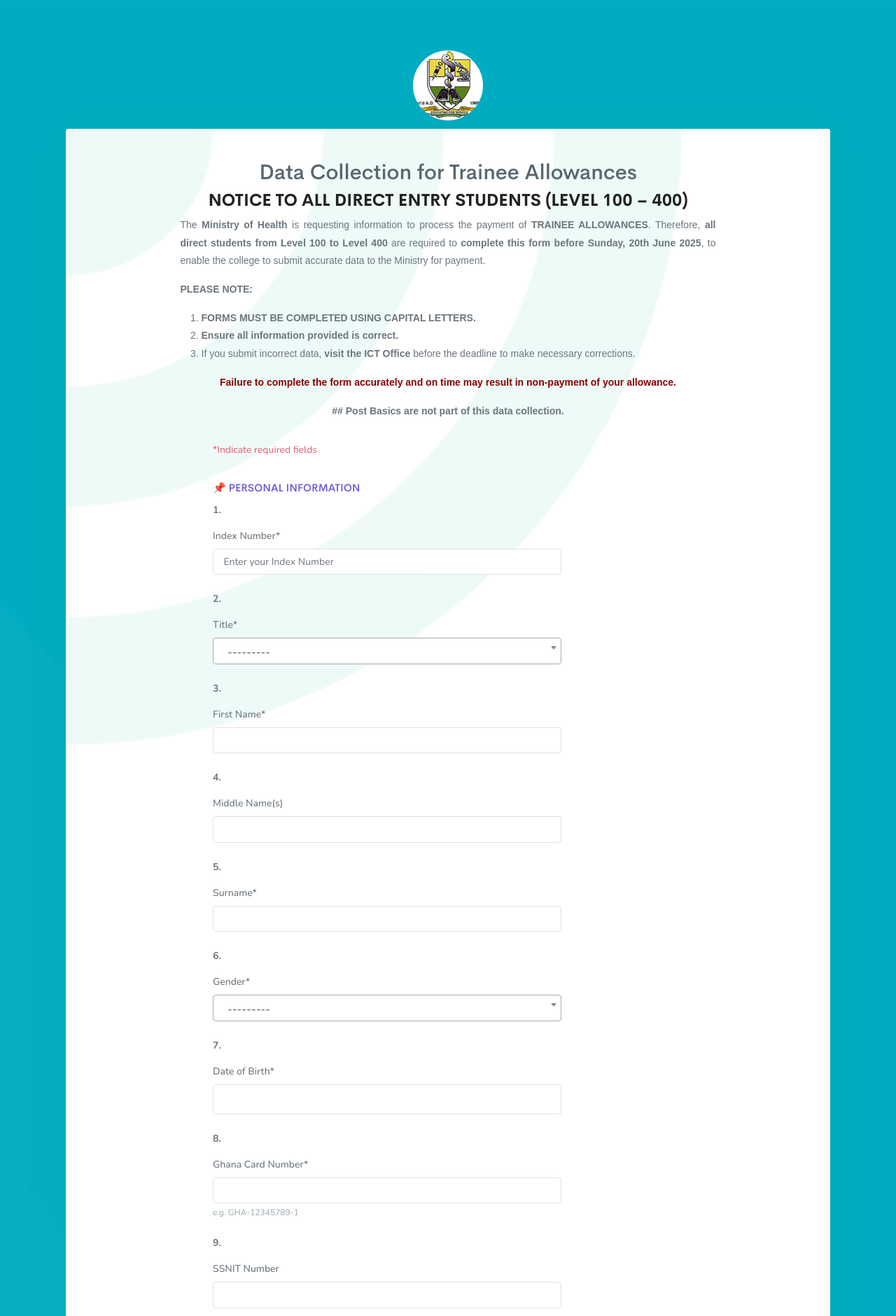
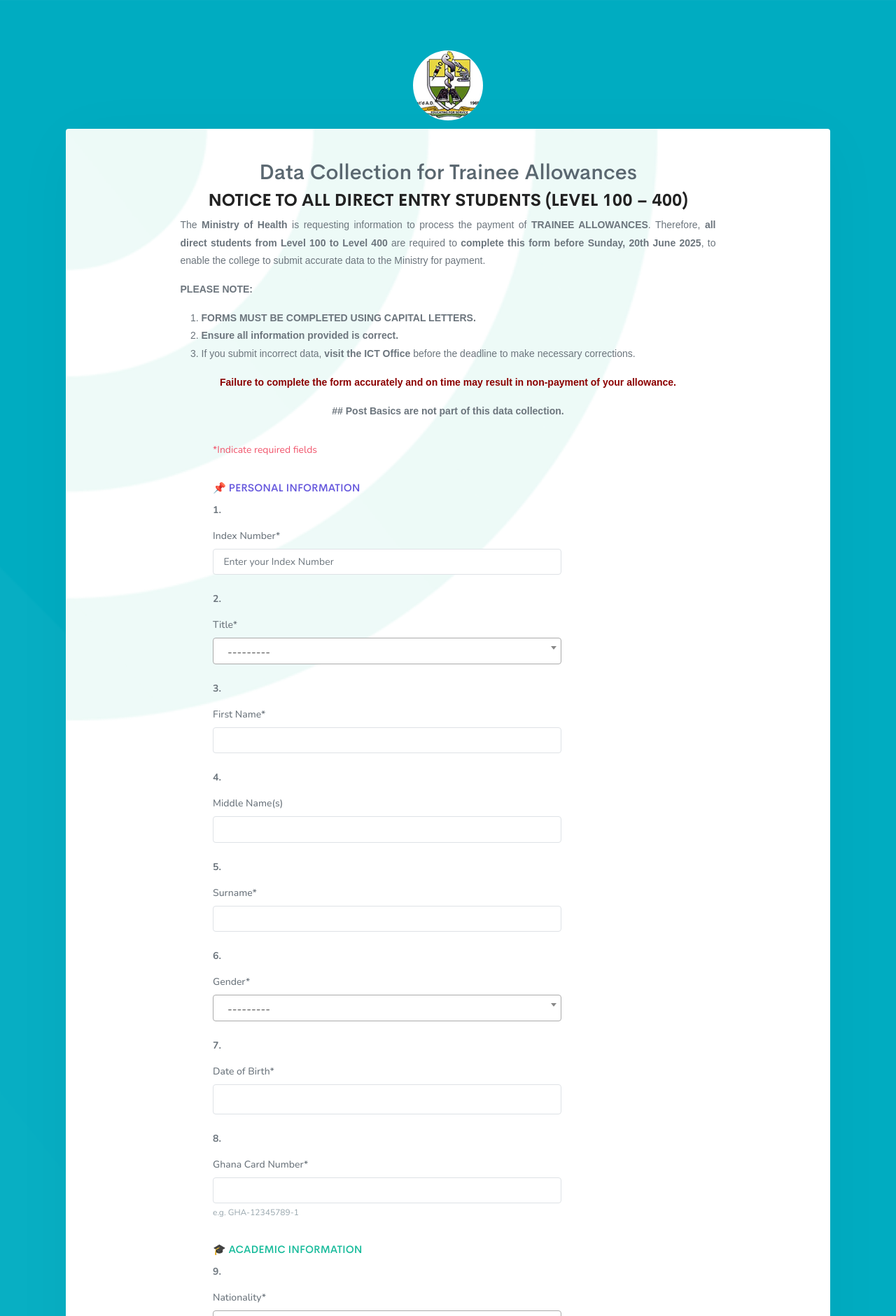
Before and after one commit to Rasonaapo/trainee_survey, a Django app: page / in a window 1280 px wide. Shown: the top 1880 px of the page at 70% size. Run offline with Django 5.2, Linux system fonts and the light colour scheme; data comes from the database, SQL or seed files in the repository; some libraries are stand-ins or nearby versions.

Commit message:
ssnit number field exempted

```diff
--- a/formsapp/admin.py
+++ b/formsapp/admin.py
@@ -51,7 +51,7 @@
     writer.writerow([
         'Index Number', 'Title', 'First Name', 'Middle Name',
         'Surname', 'Gender', 'Date of Birth', 'Ghana Card Number',
-        'SSNIT Number', 'Nationality', 'Program', 'Level',
+        'Nationality', 'Program', 'Level',
         'Year Admitted', 'Student Status', 'Email',
         'Bank Name', 'Bank Branch', 'Account Type', 'Account Number',  'Submitted At'
     ])
@@ -66,7 +66,6 @@
             str(obj.gender).upper(),
             obj.date_of_birth.strftime('%Y-%m-%d'),
             str(obj.ghana_card).upper(),
-            str(obj.ssnit_number or '').upper(),
             str(obj.nationality).upper(),
             str(obj.program.name).upper(),
             str(obj.level),
@@ -88,7 +87,7 @@
     # Show all fields except 'ip_address'
     list_display = (
         'index_number', 'title', 'first_name', 'middle_name', 'surname', 'gender',
-        'date_of_birth', 'ghana_card', 'ssnit_number', 'nationality', 'program',
+        'date_of_birth', 'ghana_card', 'nationality', 'program',
         'level', 'year_admitted', 'status', 'email', 'bank', 'bank_branch',
         'account_type', 'account_number', 'submitted_at'
     )
--- a/formsapp/forms.py
+++ b/formsapp/forms.py
@@ -16,7 +16,6 @@
             'date_of_birth': forms.DateInput(attrs={'class': 'datepicker', 'type': 'date'}),
             'ghana_card': forms.TextInput(attrs={'class': 'form-control','pattern': '^GHA-\\d{9}-\\d$',
             'title': 'Format: GHA-123456789-1'}),
-            'ssnit_number': forms.TextInput(attrs={'class': 'form-control'}),
             'nationality': forms.Select(attrs={'class': 'form-control'}),
             'program': forms.Select(attrs={'class': 'form-control'}),
             'level': forms.Select(attrs={'class': 'form-control'}),
--- a/formsapp/templates/formsapp/survey_form.html
+++ b/formsapp/templates/formsapp/survey_form.html
@@ -136,32 +136,28 @@
   <p><strong>8.</strong></p>
   {{ form.ghana_card|as_crispy_field }}
 </div>
-<div class="form-group mb-3">
-  <p><strong>9.</strong></p>
-  {{ form.ssnit_number|as_crispy_field }}
-</div>
 
 <!-- SECTION 2: ACADEMIC INFO -->
 <h5 class="mt-4 mb-2 text-uppercase text-success">🎓 Academic Information</h5>
 
 <div class="form-group mb-3">
-  <p><strong>10.</strong></p>
+  <p><strong>9.</strong></p>
   {{ form.nationality|as_crispy_field }}
 </div>
 <div class="form-group mb-3">
-  <p><strong>11.</strong></p>
+  <p><strong>10.</strong></p>
   {{ form.program|as_crispy_field }}
 </div>
 <div class="form-group mb-3">
-  <p><strong>12.</strong></p>
+  <p><strong>11.</strong></p>
   {{ form.level|as_crispy_field }}
 </div>
 <div class="form-group mb-3">
-  <p><strong>13.</strong></p>
+  <p><strong>12.</strong></p>
   {{ form.year_admitted|as_crispy_field }}
 </div>
 <div class="form-group mb-3">
-  <p><strong>14.</strong></p>
+  <p><strong>13.</strong></p>
   {{ form.status|as_crispy_field }}
 </div>
 
@@ -169,23 +165,23 @@
 <h5 class="mt-4 mb-2 text-uppercase text-info">🏦 Banking Information</h5>
 
 <div class="form-group mb-3">
-  <p><strong>15.</strong></p>
+  <p><strong>14.</strong></p>
   {{ form.email|as_crispy_field }}
 </div>
 <div class="form-group mb-3">
-  <p><strong>16.</strong></p>
+  <p><strong>15.</strong></p>
   {{ form.bank|as_crispy_field }}
 </div>
 <div class="form-group mb-3">
-  <p><strong>17.</strong></p>
+  <p><strong>16.</strong></p>
   {{ form.bank_branch|as_crispy_field }}
 </div>
 <div class="form-group mb-3">
-  <p><strong>18.</strong></p>
+  <p><strong>17.</strong></p>
   {{ form.account_type|as_crispy_field }}
 </div>
 <div class="form-group mb-3">
-  <p><strong>19.</strong></p>
+  <p><strong>18.</strong></p>
   {{ form.account_number|as_crispy_field }}
     <span class="text-danger"><strong>GCB App Accounts Generated are Invalid. Do not use GCB App Generated Accounts</strong></span>
 
```
